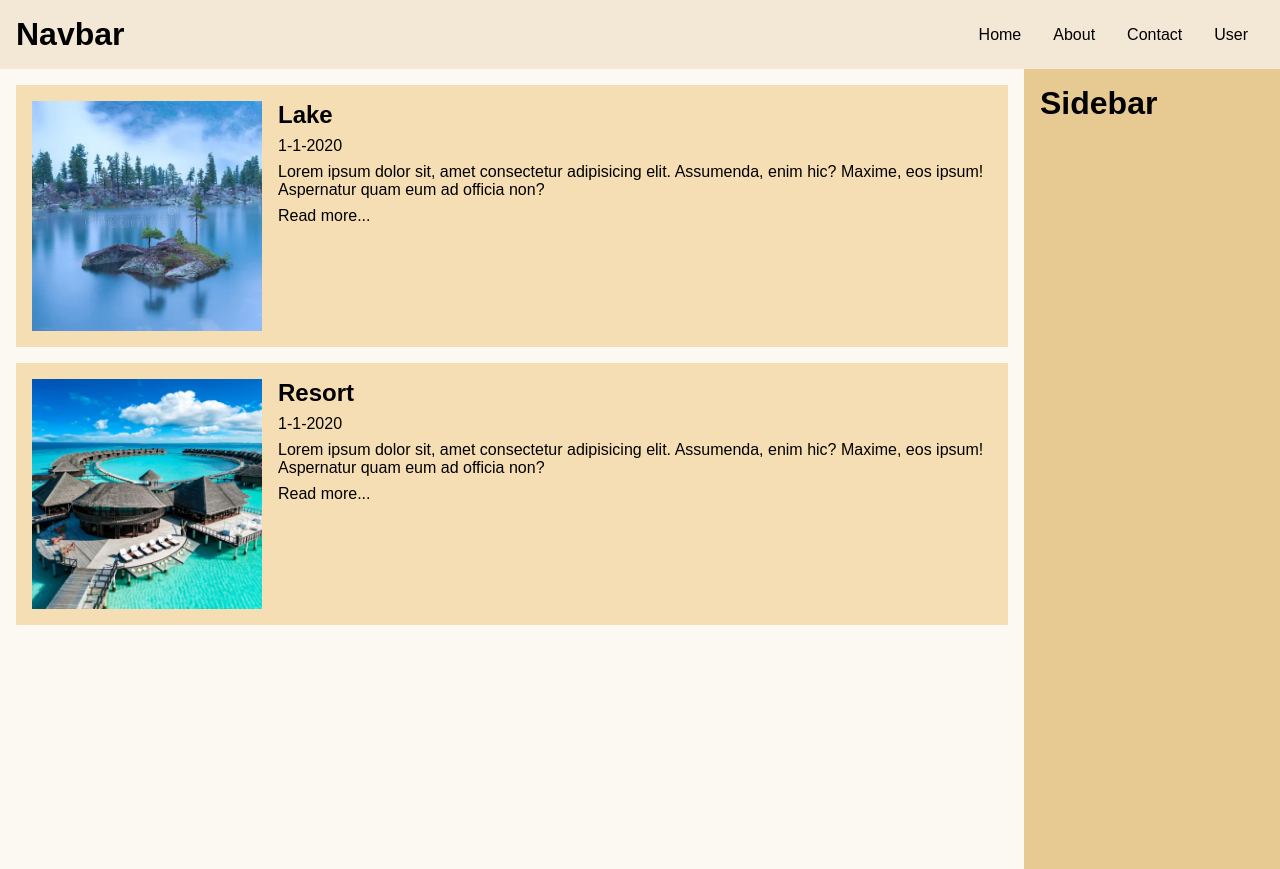
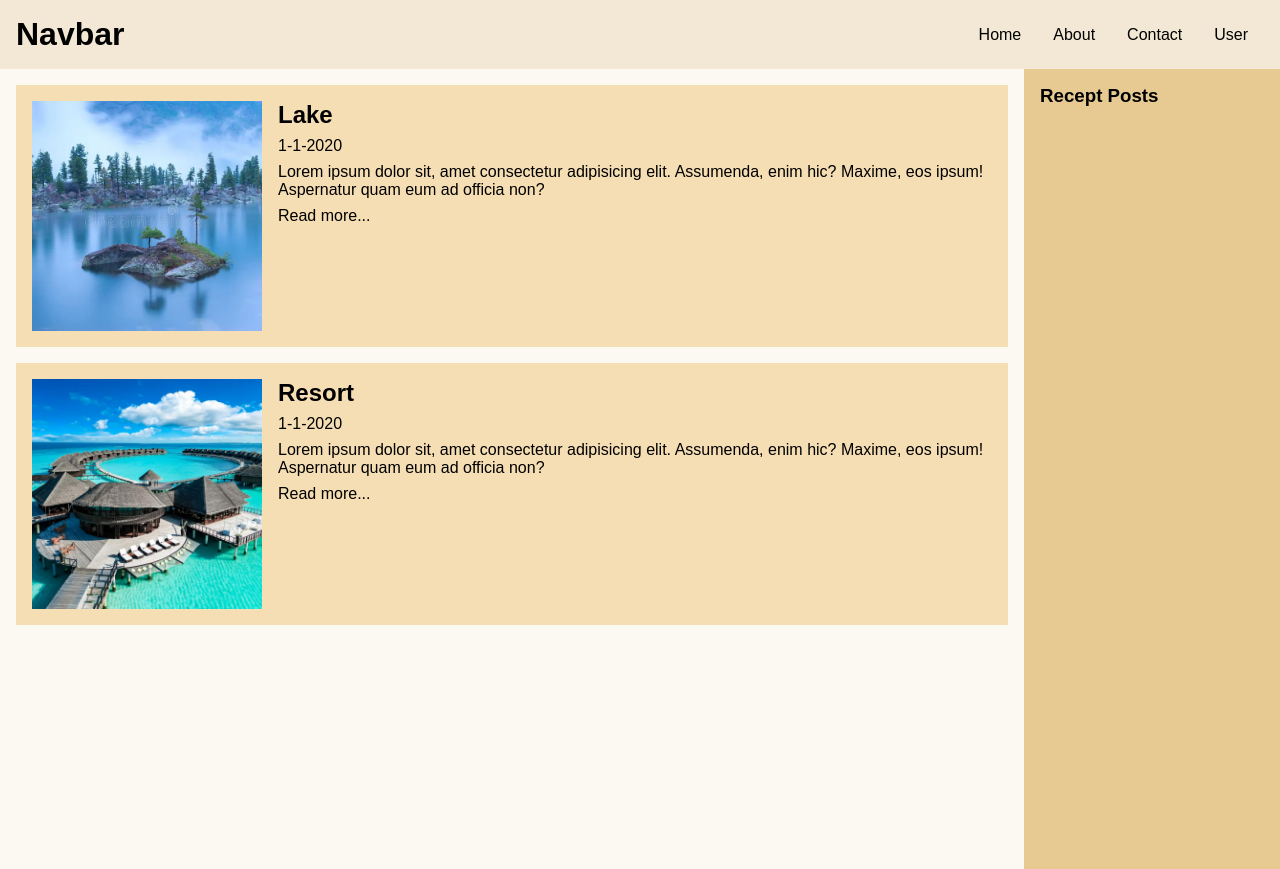
Before and after one commit to ArMAx141/Monogram, a Vue app in the folder client/: page / in a window 1280 px wide. Built offline with nearby package versions, Linux system fonts and the light colour scheme; the HTML template or start-up script is replaced by a standard one.

Commit message:
initial work on sidebar

```diff
--- a/client/src/components/sidebar.vue
+++ b/client/src/components/sidebar.vue
@@ -1,5 +1,5 @@
 <template>
-  <div class="aside-container"><h1>Sidebar</h1></div>
+  <div class="aside-container"><h3>Recept Posts</h3></div>
   <!-- <h1>Sidebar</h1> -->
 </template>
 
```
